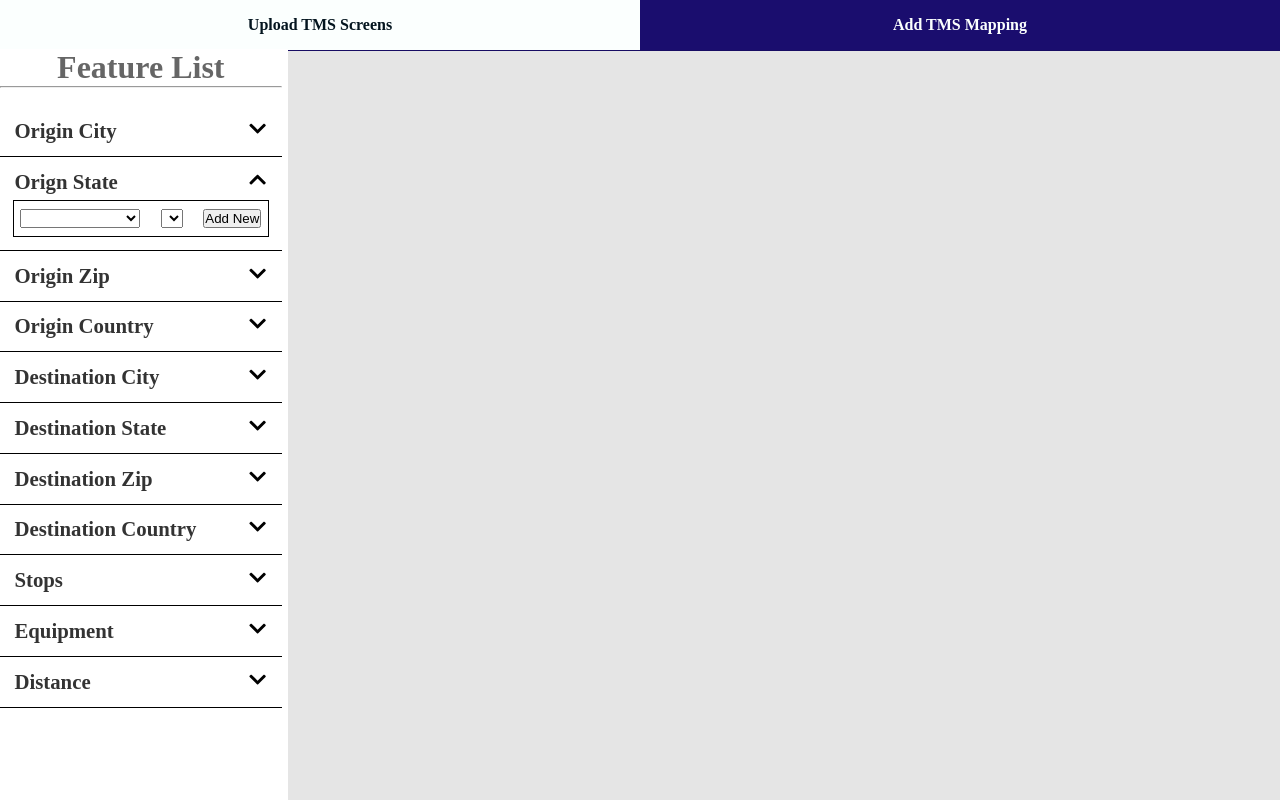
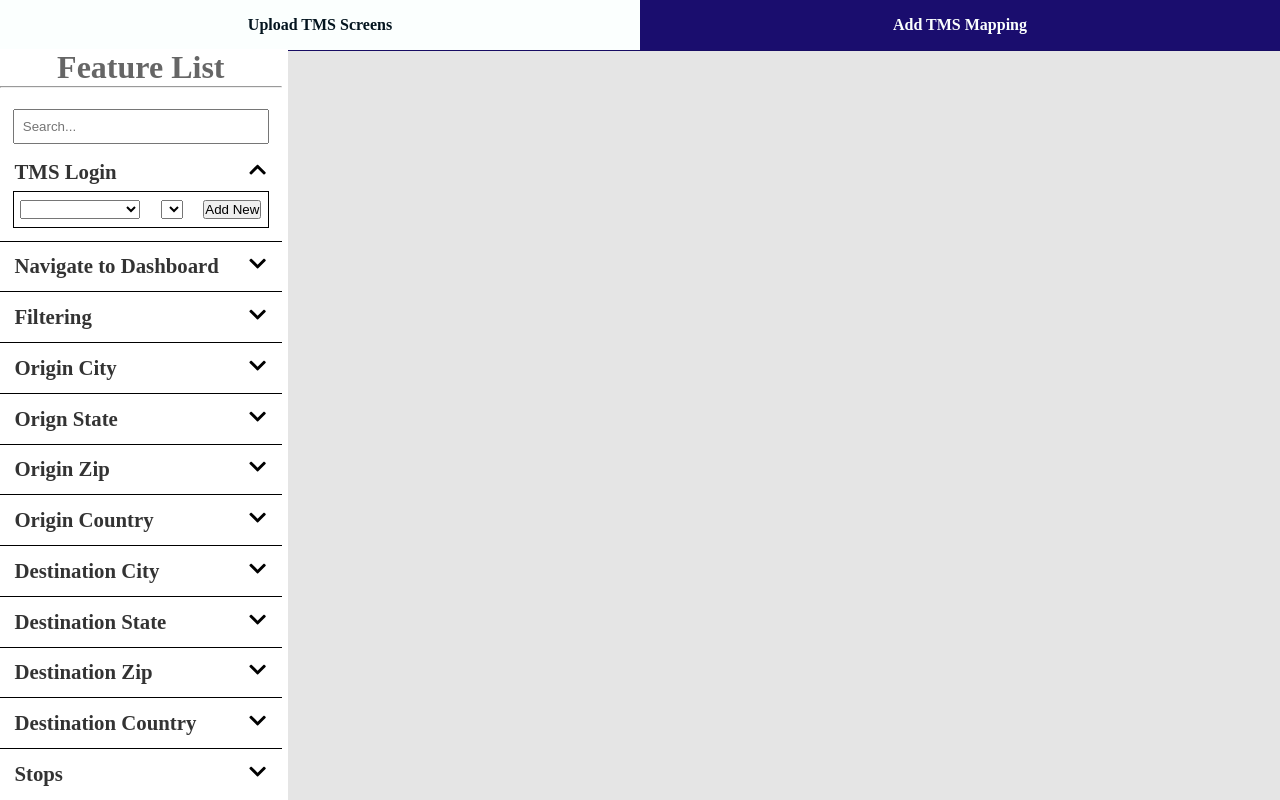
Before and after one commit to prakashshubham13/TMS_Mapping, a React (Create React App) app: page /addMapping in a window 1280 px wide. Both pictures are taken after a click on the element 257 px from the left and 181 px from the top of the page. Built offline with nearby package versions, Linux system fonts and the light colour scheme; the HTML template or start-up script is replaced by a standard one.

Commit message:
search feature implemented

```diff
--- a/src/components/menubar/Item.jsx
+++ b/src/components/menubar/Item.jsx
@@ -75,7 +75,9 @@ const Item = ({name, data}) => {
       <select value={selecteImage} onChange={(e)=>setSelectedImage(e.target.value)}>
        {Boolean(selectedScreen) && tmsScreen[selectedScreen]?.map((data,index)=><option value={index}>{selectedScreen}___{index}</option>)}
        </select>
-       <button onClick={()=>dispatch(addnewEntry({category:selectedItem,screen:selectedScreen,image:selecteImage}))}>Add New</button>
+       <button disabled={selectedScreen} onClick={()=>{
+        if(selectedScreen === null) return;
+        dispatch(addnewEntry({category:selectedItem,screen:selectedScreen,image:selecteImage}))}}>Add New</button>
     </div>
     </div>}
     </div>
--- a/src/components/menubar/Menubar.jsx
+++ b/src/components/menubar/Menubar.jsx
@@ -1,16 +1,35 @@
-import React from 'react'
+import React, { useState } from 'react'
 import Item from './Item'
-
+import { FaPlus } from "react-icons/fa";
+import { useDispatch } from 'react-redux';
+import { addNewCategory } from '../../redux/tmsMappingSlice';
+import { FaSearch } from "react-icons/fa";
 const options = ["OriginCity","OrginState","OriginZip","OriginCountry","Stops"]
 
 const Menubar = ({list}) => {
+  const dispatch = useDispatch();
+  const [input, setInput] = useState('');
+  const [searchInput, setSearchInput] = useState('');
   return (
     <div style={{display:'flex',flexDirection:'column',minWidth:'22vw '}}>
       <h1 style={{color:'rgba(0,0,0,0.6)',textAlign:'center'}}>Feature List</h1>
       <hr/>
       <br/>
-        <div style={{height:'85vh',overflowY:'auto'}}>
-        {list.map((option)=>(<Item name={Object.keys(option)[0]} data={Object.values(option)[0]}/>))}
+      <div style={{ display: 'flex', alignItems: 'center', width: '100%', padding:'0.2rem 0.8rem' }}>
+        <input placeholder='Search...' value={searchInput} onChange={e=>setSearchInput(e.target.value)} style={{ flex: 1, padding: '0.5rem' }} />
+        </div>
+        <div style={{height:'80vh',overflowY:'auto'}}>
+        {list.filter((data)=>{return Object.keys(data)[0].toLowerCase().includes(searchInput.toLowerCase())}).map((option)=>(<Item name={Object.keys(option)[0]} data={Object.values(option)[0]}/>))}
+<br/>
+<hr/>
+<br/>
+<div style={{ display: 'flex', alignItems: 'center', width: '90%', padding:'0.2rem 0.8rem',margin:'0.2rem auto',border:'0.1rem solid rgba(0,0,0,0.6)' }}>
+        <input placeholder='Add New Feature' value={input} onChange={e=>setInput(e.target.value)} style={{ flex: 1, padding: '0.5rem' }} />
+        <FaPlus style={{ marginLeft: '0.5rem' }} onClick={()=>{
+          setInput('');
+          dispatch(addNewCategory({name:input}))
+          }}/>
+        </div>
         </div>
     </div>
   )
--- a/src/redux/tmsMappingSlice.js
+++ b/src/redux/tmsMappingSlice.js
@@ -3,6 +3,9 @@ import { createSlice } from "@reduxjs/toolkit";
 const tmsMappingSlice = createSlice({
     name: 'tmsMapping',
     initialState:[
+        {'TMS Login':[]},
+        {'Navigate to Dashboard':[]},
+        {'Filtering':[]},
         {'Origin City':[]},
         {'Orign State':[]},
         {'Origin Zip':[]},
@@ -59,12 +62,16 @@ const tmsMappingSlice = createSlice({
 
         const categoryEntry = state.find((item) => item[category]);
         categoryEntry[category].push({screen, image, location: [], notes: []})
+      },
+      addNewCategory:(state, action)=>{
+        const {name} = action.payload;
+        state.push({[name]:[]})
       }
 
 
     }
 })
 
-export const {addNewMapping, addnewEntry} = tmsMappingSlice.actions;
+export const {addNewMapping, addnewEntry, addNewCategory} = tmsMappingSlice.actions;
 
 export default tmsMappingSlice.reducer;
```
